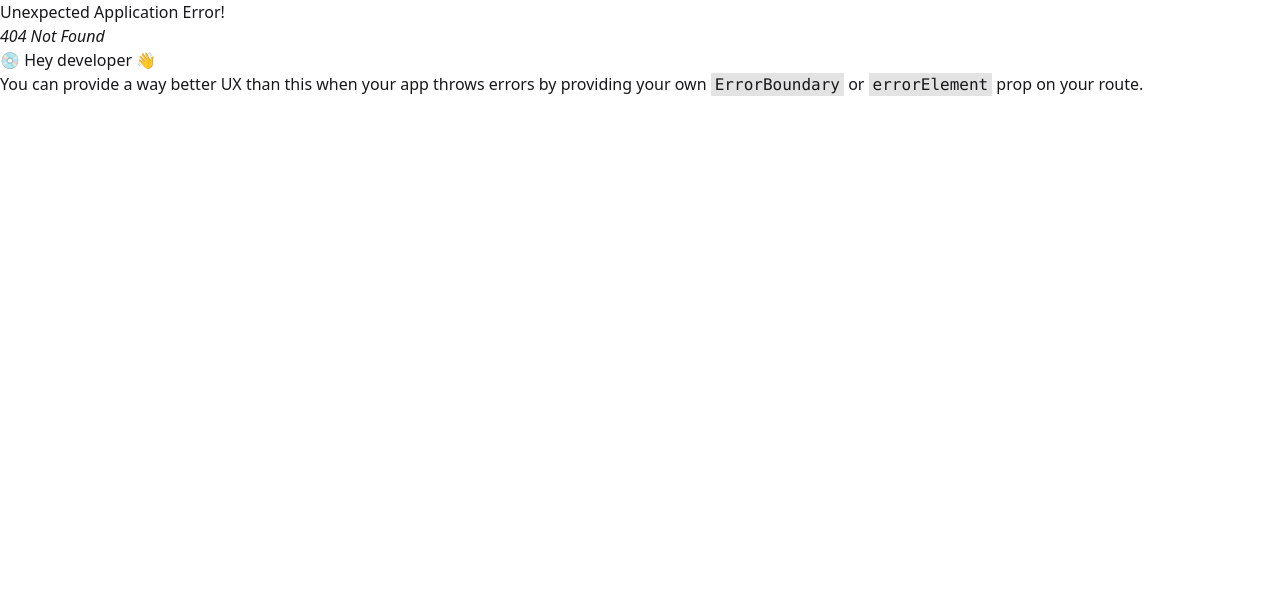
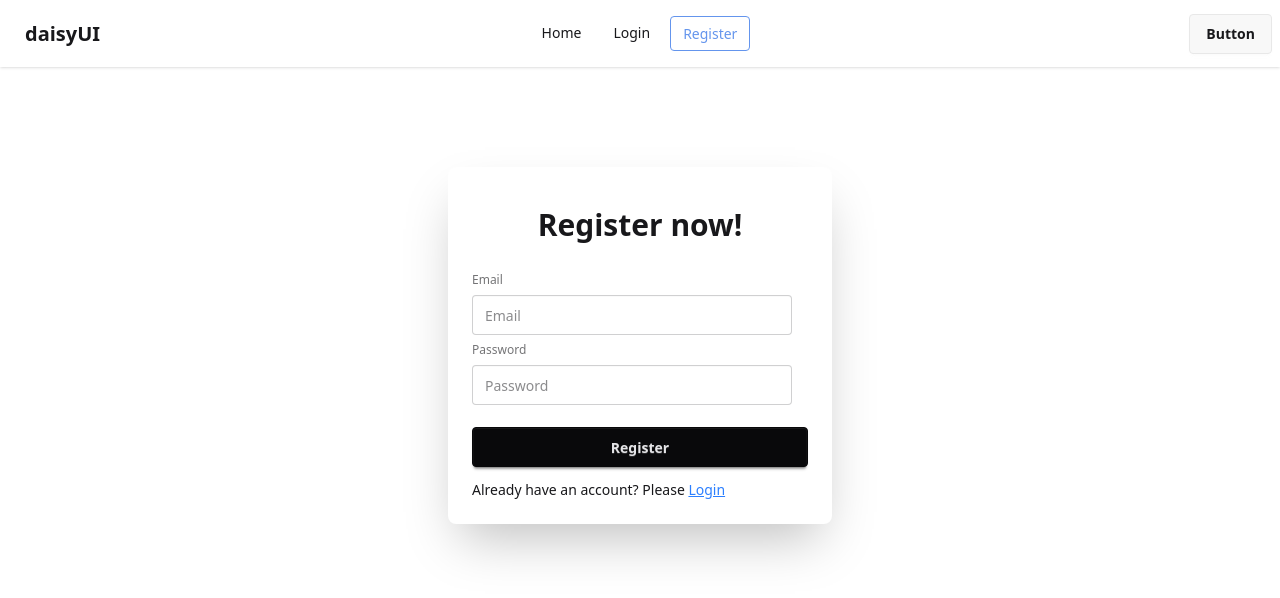
Before and after one commit to hurayrakhan/auth-integration, a React (Vite) app: page /register in a window 1280 px wide. Before the commit this address had no page. Shown: the top 598 px of the page. Built offline with nearby package versions, Linux system fonts and the light colour scheme.

Commit message:
added register form

```diff
--- a/src/Components/Navbar/Navbar.jsx
+++ b/src/Components/Navbar/Navbar.jsx
@@ -1,5 +1,6 @@
 import React from 'react';
 import { NavLink } from 'react-router';
+import './navbar.css'
 
 const Navbar = () => {
 
@@ -17,7 +18,7 @@
                     </div>
                     <ul
                         tabIndex={0}
-                        className="menu menu-sm dropdown-content bg-base-100 rounded-box z-1 mt-3 w-52 p-2 shadow">
+                        className=" menu menu-sm dropdown-content bg-base-100 rounded-box z-1 mt-3 w-52 p-2 shadow">
                         {
                             links
                         }
@@ -26,7 +27,7 @@
                 <a className="btn btn-ghost text-xl">daisyUI</a>
             </div>
             <div className="navbar-center hidden lg:flex">
-                <ul className="menu menu-horizontal px-1">
+                <ul className="menu menu-horizontal px-1 gap-2">
                     {
                         links
                     }
--- /dev/null
+++ b/src/Components/Navbar/navbar.css
@@ -0,0 +1,5 @@
+.active{
+    border: 1px solid;
+    border-color: cornflowerblue;
+    color: cornflowerblue;
+}
--- a/src/Router/Router.jsx
+++ b/src/Router/Router.jsx
@@ -1,6 +1,7 @@
 import { createBrowserRouter } from "react-router";
 import Root from "../Root/Root";
 import Login from "../pages/Login";
+import Register from "../pages/Register";
 
 export const router = createBrowserRouter([
     {
@@ -8,6 +9,10 @@
         element: <Root></Root>,
         children: [
             {
+                path: '/register',
+                element: <Register></Register>
+            },
+            {
                 path: '/login',
                 element: <Login></Login>
             }
--- a/src/pages/Login.jsx
+++ b/src/pages/Login.jsx
@@ -1,19 +1,21 @@
 import React from 'react';
+import { Link } from 'react-router';
 
 const Login = () => {
     return (
 
-        <div className='place-items-center mt-25'>
-            <div className="card-body min-w-sm">
-                <h1 className="text-5xl font-bold">Login now!</h1>
-                <fieldset className="fieldset">
+        <div className="card bg-base-100 w-full max-w-sm mx-auto mt-25 shrink-0 shadow-2xl">
+                    <div className="card-body">
+                <h3 className="text-3xl text-center py-4 font-bold">Login now!</h3>
+                <form className="fieldset">
                     <label className="label">Email</label>
                     <input type="email" className="input" placeholder="Email" />
                     <label className="label">Password</label>
                     <input type="password" className="input" placeholder="Password" />
                     <div><a className="link link-hover">Forgot password?</a></div>
                     <button className="btn btn-neutral mt-4">Login</button>
-                </fieldset>
+                </form>
+                <p>New to this site? Please <Link className='text-blue-500 underline' to={'/register'}>SignUp</Link></p>
             </div>
         </div>
 
--- /dev/null
+++ b/src/pages/Register.jsx
@@ -0,0 +1,25 @@
+import React from 'react';
+import { Link } from 'react-router';
+
+const Register = () => {
+    return (
+
+
+                <div className="card bg-base-100 w-full max-w-sm mx-auto mt-25 shrink-0 shadow-2xl">
+                    <div className="card-body">
+                        <h1 className="text-3xl text-center py-4 font-bold">Register now!</h1>
+                        <form className="fieldset">
+                    <label className="label">Email</label>
+                    <input type="email" className="input" placeholder="Email" />
+                    <label className="label">Password</label>
+                    <input type="password" className="input" placeholder="Password" />
+                    <button className="btn btn-neutral mt-4">Register</button>
+                </form>
+                <p>Already have an account? Please <Link className='text-blue-500 underline' to={'/login'}>Login</Link></p>
+            </div>
+        </div>
+
+    );
+};
+
+export default Register;
```
